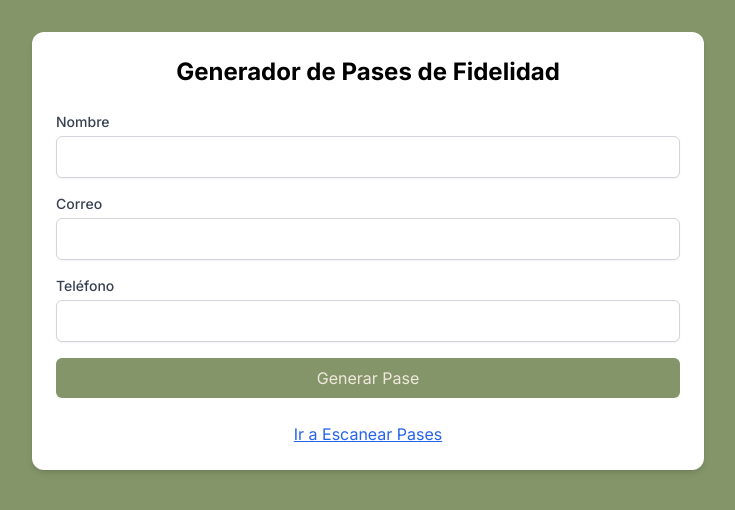
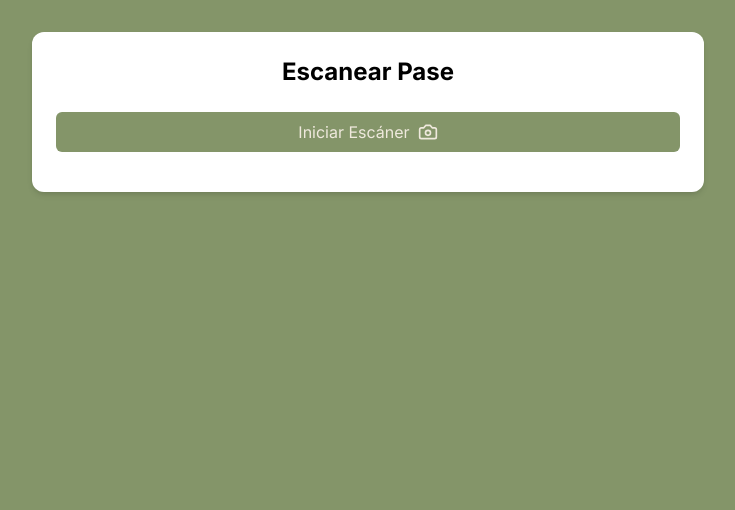
Before and after one commit to juliotaver/loyalty-frontend, a Next.js app: page / in a window 1280 px wide. Shown: the top 510 px of the page, without its empty margins (272-1007 px from the left). Built offline with nearby package versions, Linux system fonts and the light colour scheme.

Commit message:
nuevo scanner

```diff
--- a/src/app/page.tsx
+++ b/src/app/page.tsx
@@ -1,175 +1,173 @@
 'use client';
 
-import React, { useState } from 'react';
-import Link from 'next/link';
+import React, { useState, useRef, useEffect } from 'react';
+import { Camera } from 'lucide-react';
+import { Html5Qrcode } from 'html5-qrcode';
 
-interface FormData {
-  name: string;
-  email: string;
-  phone: string;
+interface ScanResponse {
+  success: boolean;
+  data?: {
+    visits: number;
+    name: string;
+    nextReward: string;
+  };
+  message?: string;
 }
 
-interface PassData {
-  passUrl: string;
-  qrCode: string;
-}
+export default function ScanPage() {
+  const [scanning, setScanning] = useState(false);
+  const [result, setResult] = useState<string | null>(null);
+  const [error, setError] = useState<string | null>(null);
+  const [loading, setLoading] = useState(false);
+  const html5QrCode = useRef<Html5Qrcode | null>(null);
+  const processingRef = useRef(false);
+  const lastScannedRef = useRef<string>('');
+  const scanTimeoutRef = useRef<NodeJS.Timeout | null>(null);
 
-export default function Home() {
-  const [formData, setFormData] = useState<FormData>({
-    name: '',
-    email: '',
-    phone: ''
-  });
-  const [passData, setPassData] = useState<PassData | null>(null);
-  const [loading, setLoading] = useState(false);
-  const [error, setError] = useState<string | null>(null);
+  useEffect(() => {
+    return () => {
+      if (html5QrCode.current) {
+        html5QrCode.current.stop().catch((err) => console.log("Error deteniendo escáner:", err));
+      }
+      if (scanTimeoutRef.current) {
+        clearTimeout(scanTimeoutRef.current);
+      }
+    };
+  }, []);
 
-  const handleSubmit = async (e: React.FormEvent) => {
-    e.preventDefault();
-    setLoading(true);
-    setError(null);
-
+  const handleScan = async (serialNumber: string) => {
     try {
-      // Asegúrate de que la URL base esté configurada
-      const baseUrl = process.env.NEXT_PUBLIC_BACKEND_URL;
-      if (!baseUrl) {
-        throw new Error('URL del backend no configurada');
+      if (processingRef.current || serialNumber === lastScannedRef.current) {
+        return;
       }
 
-      console.log('Enviando petición a:', `${baseUrl}/api/clients`);
+      processingRef.current = true;
+      lastScannedRef.current = serialNumber;
+      setLoading(true);
+      setError(null);
 
-      const clientResponse = await fetch(`${baseUrl}/api/clients`, {
+      const response = await fetch(`${process.env.NEXT_PUBLIC_BACKEND_URL}/api/passes/${serialNumber}/scan`, {
         method: 'POST',
         headers: {
           'Content-Type': 'application/json',
-        },
-        body: JSON.stringify(formData),
+        }
       });
 
-      if (!clientResponse.ok) {
-        const errorText = await clientResponse.text();
-        console.error('Error response:', errorText);
-        throw new Error(`Error del servidor: ${clientResponse.status}`);
+      const data: ScanResponse = await response.json();
+
+      if (response.ok && data.data) {
+        setResult(`¡Visita registrada! ${data.data.name} tiene ${data.data.visits} visitas.
+                  ${data.data.visits >= 5 ? `¡Ha ganado: ${data.data.nextReward}!` : ''}`);
+
+        // Parar el escáner después de un escaneo exitoso
+        await html5QrCode.current?.stop();
+        setScanning(false);
+      } else {
+        setError(data.message || 'Error al registrar la visita');
       }
-
-      const clientData = await clientResponse.json();
-
-      const passResponse = await fetch(
-        `${baseUrl}/api/passes/${clientData.data._id}/generate`
-      );
-
-      if (!passResponse.ok) {
-        throw new Error('Error al generar el pase');
-      }
-
-      const passData = await passResponse.json();
-      setPassData(passData.data);
-      setFormData({ name: '', email: '', phone: '' });
     } catch (err) {
+      setError('Error al procesar el código QR');
       console.error('Error completo:', err);
-      setError(err instanceof Error ? err.message : 'Error al generar el pase');
     } finally {
       setLoading(false);
+      scanTimeoutRef.current = setTimeout(() => {
+        processingRef.current = false;
+        lastScannedRef.current = '';
+      }, 3000);
     }
   };
 
+  const startScanning = () => {
+    setScanning(true);
+    setError(null);
+    setResult(null);
+    processingRef.current = false;
+    lastScannedRef.current = '';
+
+    if (html5QrCode.current) {
+      html5QrCode.current.clear();
+    }
+
+    html5QrCode.current = new Html5Qrcode("reader");
+    html5QrCode.current.start(
+      { facingMode: "environment" },
+      {
+        fps: 10,
+        qrbox: { width: 250, height: 250 },
+        aspectRatio: 1.0
+      },
+      (decodedText) => handleScan(decodedText),
+      (errorMessage) => {
+        if (!errorMessage.includes("No QR code found")) {
+          setError("Error al escanear");
+        }
+      }
+    );
+  };
+
+  const stopScanning = () => {
+    html5QrCode.current?.stop().then(() => {
+      html5QrCode.current?.clear();
+      setScanning(false);
+    });
+  };
+
   return (
-    <main className="min-h-screen bg-[rgb(132,149,105)] p-8">
+    <div className="min-h-screen bg-[rgb(132,149,105)] p-8">
       <div className="max-w-md mx-auto bg-white rounded-xl shadow-md overflow-hidden md:max-w-2xl p-6">
-        <h1 className="text-2xl font-bold text-center mb-6">Generador de Pases de Fidelidad</h1>
+        <h1 className="text-2xl font-bold text-center mb-6">Escanear Pase</h1>
 
         {error && (
-          <div className="bg-red-100 border border-red-400 text-red-700 px-4 py-3 rounded mb-4">
-            {error}
+          <div className="bg-red-100 border border-red-400 text-red-700 px-4 py-3 rounded mb-4 relative">
+            <span className="block pr-8">{error}</span>
+            <button
+              onClick={() => setError(null)}
+              className="absolute top-2 right-2 font-bold"
+            >
+              ×
+            </button>
           </div>
         )}
 
-        <form onSubmit={handleSubmit} className="space-y-4">
-          <div>
-            <label htmlFor="name" className="block text-sm font-medium text-gray-700">
-              Nombre
-            </label>
-            <input
-              type="text"
-              id="name"
-              className="mt-1 block w-full border border-gray-300 rounded-md shadow-sm p-2"
-              value={formData.name}
-              onChange={(e) => setFormData({...formData, name: e.target.value})}
-              required
-            />
-          </div>
-
-          <div>
-            <label htmlFor="email" className="block text-sm font-medium text-gray-700">
-              Correo
-            </label>
-            <input
-              type="email"
-              id="email"
-              className="mt-1 block w-full border border-gray-300 rounded-md shadow-sm p-2"
-              value={formData.email}
-              onChange={(e) => setFormData({...formData, email: e.target.value})}
-              required
-            />
-          </div>
-
-          <div>
-            <label htmlFor="phone" className="block text-sm font-medium text-gray-700">
-              Teléfono
-            </label>
-            <input
-              type="tel"
-              id="phone"
-              className="mt-1 block w-full border border-gray-300 rounded-md shadow-sm p-2"
-              value={formData.phone}
-              onChange={(e) => setFormData({...formData, phone: e.target.value})}
-              required
-            />
-          </div>
-
-          <button
-            type="submit"
-            className="w-full bg-[rgb(132,149,105)] text-[rgb(239,233,221)] py-2 px-4 rounded-md hover:opacity-90 transition-opacity disabled:opacity-50"
-            disabled={loading}
-          >
-            {loading ? 'Generando...' : 'Generar Pase'}
-          </button>
-        </form>
-
-        {passData && (
-          <div className="mt-6 text-center">
-            <h2 className="text-lg font-semibold mb-4">¡Pase generado!</h2>
-            <div className="mb-4">
-              {passData.qrCode && (
-                <img
-                  src={passData.qrCode}
-                  alt="QR Code"
-                  className="mx-auto"
-                  width={200}
-                  height={200}
-                />
-              )}
-            </div>
-            <a
-              href={passData.passUrl}
-              className="text-blue-600 hover:text-blue-800 underline"
-              target="_blank"
-              rel="noopener noreferrer"
+        {result && (
+          <div className="bg-green-100 border border-green-400 text-green-700 px-4 py-3 rounded mb-4 relative">
+            <span className="block pr-8">{result}</span>
+            <button
+              onClick={() => {
+                setResult(null);
+                startScanning();
+              }}
+              className="absolute top-2 right-2 font-bold"
             >
-              Descargar Pase
-            </a>
+              ×
+            </button>
           </div>
         )}
 
-        <div className="mt-6 text-center">
-          <Link
-            href="/scan"
-            className="text-blue-600 hover:text-blue-800 underline"
-          >
-            Ir a Escanear Pases
-          </Link>
-        </div>
+        <button
+          onClick={() => scanning ? stopScanning() : startScanning()}
+          className="w-full bg-[rgb(132,149,105)] text-[rgb(239,233,221)] py-2 px-4 rounded-md hover:opacity-90 transition-opacity mb-4 flex items-center justify-center"
+          disabled={loading}
+        >
+          {scanning ? 'Detener Escáner' : 'Iniciar Escáner'}
+          <Camera className="ml-2" size={20} />
+        </button>
+
+        <div id="reader" className="rounded-lg overflow-hidden" />
+
+        {scanning && !loading && (
+          <p className="text-sm text-gray-500 text-center mt-4">
+            Posiciona el código QR del pase dentro del cuadro de escaneo
+          </p>
+        )}
+
+        {loading && (
+          <div className="text-center py-4">
+            <div className="animate-spin rounded-full h-8 w-8 border-b-2 border-[rgb(132,149,105)] mx-auto"></div>
+            <p className="text-gray-600 mt-2">Procesando escaneo...</p>
+          </div>
+        )}
       </div>
-    </main>
+    </div>
   );
 }
```
